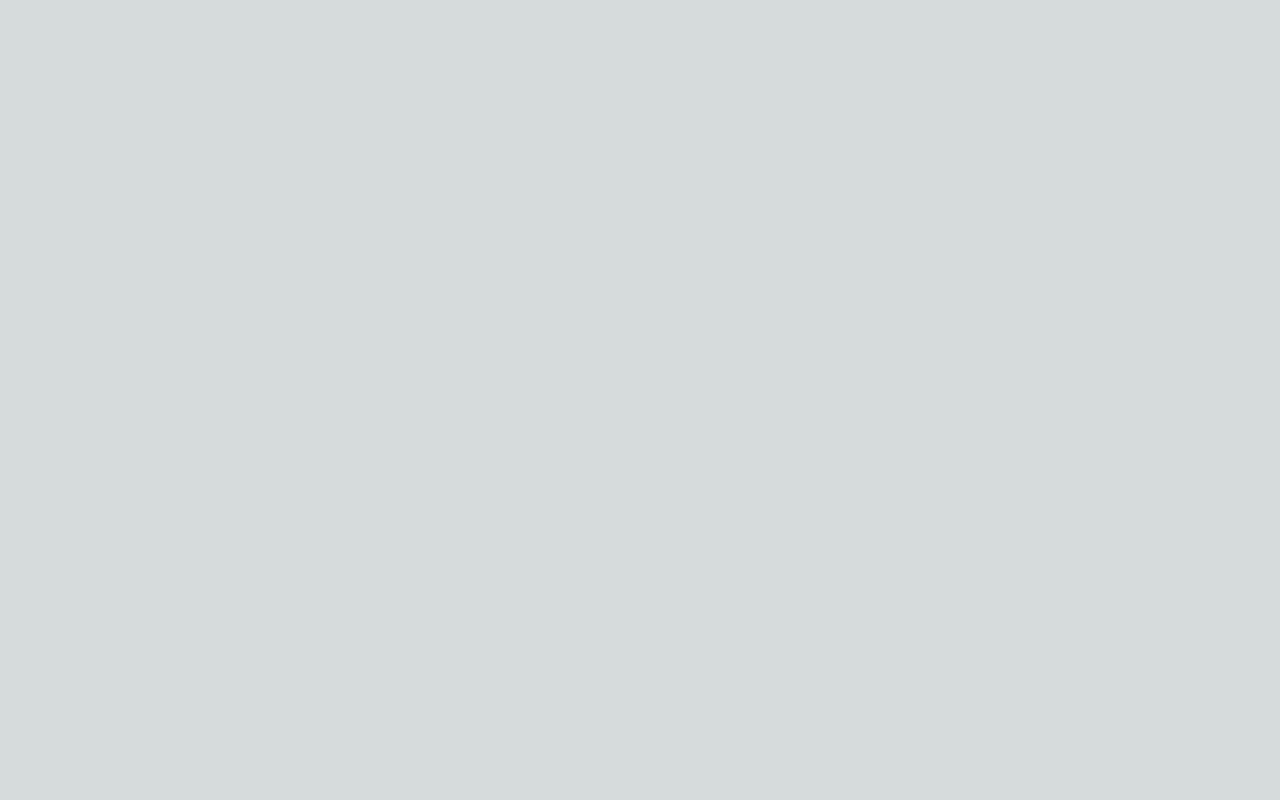
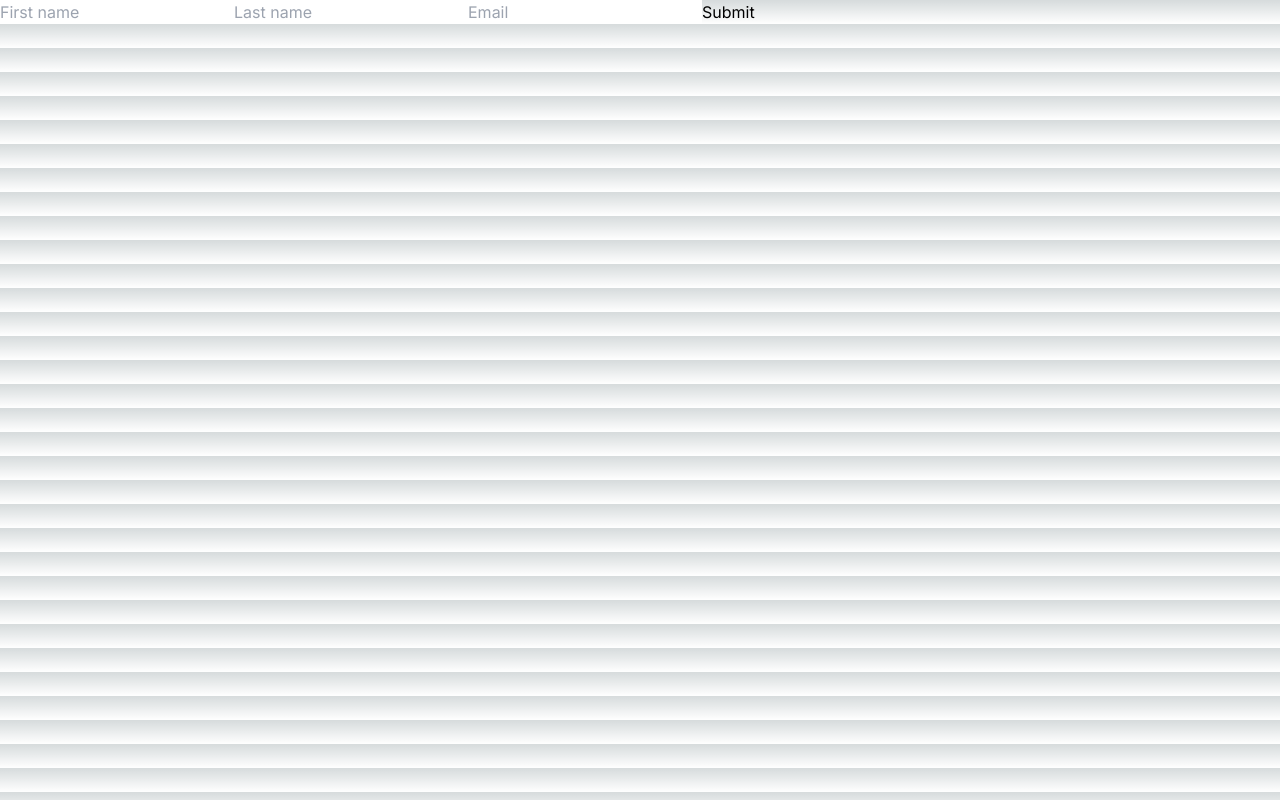
Before and after one commit to YokySantiago/op-react, a Next.js app: page / in a window 1280 px wide. Built offline with nearby package versions, Linux system fonts and the light colour scheme.

Commit message:
Form items

```diff
--- a/package.json
+++ b/package.json
@@ -16,6 +16,7 @@
     "postcss": "8.4.23",
     "react": "18.2.0",
     "react-dom": "18.2.0",
+    "react-hook-form": "^7.43.9",
     "tailwindcss": "3.3.2"
   }
 }
--- a/src/app/page.jsx
+++ b/src/app/page.jsx
@@ -1,7 +1,50 @@
 'use client'
 
+import { useForm } from "react-hook-form";
+
+import Input from '../components/Input'
+
 export default function Home({children}) {
+  const { register, handleSubmit, formState } = useForm()
+
+  console.log(formState)
+
+  const onSubmit = (data) => {
+    console.log(data)
+  }
+
   return (
-    <div></div>
+    <div>
+      <form onSubmit={handleSubmit(onSubmit)} >
+        <Input
+          type="text"
+          placeholder="First name"
+          className="text-black"
+          {...register("firstName", {
+            required: true,
+          })}
+          errors={formState.errors}
+          />
+        <Input
+          type="text"
+          placeholder="Last name"
+          className="text-black"
+          {...register("lastName", {
+            required: true,
+          })}
+          errors={formState.errors}
+          />
+        <Input
+          type="text"
+          placeholder="Email"
+          className="text-black"
+          {...register("email", {
+            required: true,
+          })}
+          errors={formState.errors}
+          />
+        <input type="submit" />
+      </form>
+    </div>
   )
 }
--- /dev/null
+++ b/src/components/Input.jsx
@@ -0,0 +1,12 @@
+import React, { forwardRef } from 'react';
+
+const Input = forwardRef(({ errors, ...props }, ref) => {
+  return (
+    <>
+      <input {...props} ref={ref}/>
+      {errors[props.name] && <span>This field is required</span>}
+    </>
+  )
+});
+
+export default Input;
```
Also changed, not shown: 1 other file (tests, documents, lock files or other folders).
